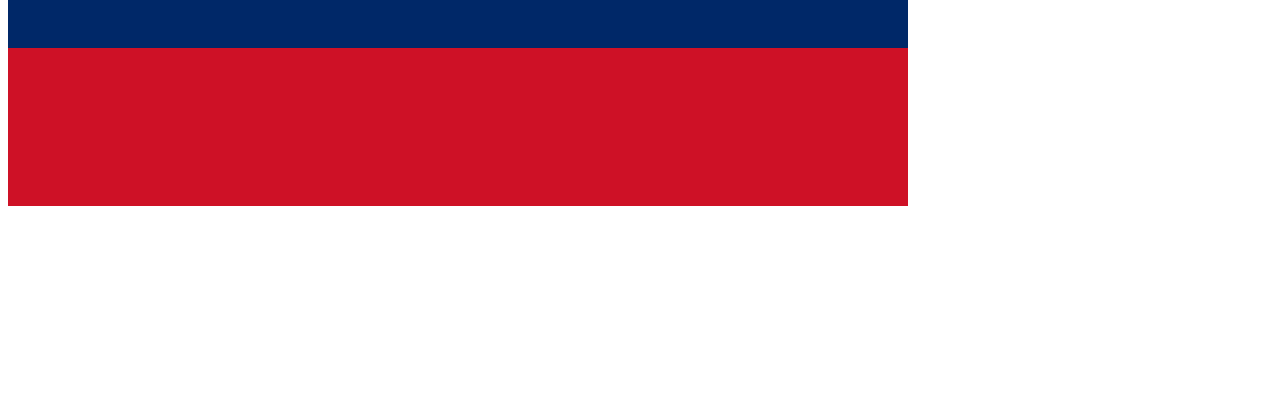
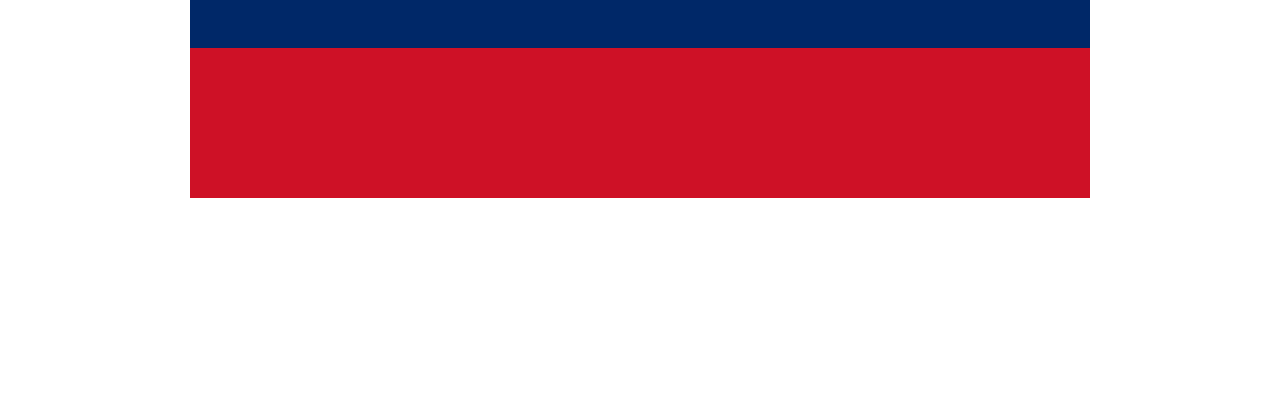
Before and after one commit to nikhilsuresh400/LaosFlag, a plain HTML site: page index.html in a window 1280 px wide. Shown: the part 402-800 px from the top of the page. Drawn offline with Linux system fonts and the light colour scheme.

Commit message:
Update index.html

```diff
--- a/index.html
+++ b/index.html
@@ -5,6 +5,14 @@
   <meta charset="UTF-8">
   <title>CSS Flag Project</title>
   <style>
+    body {
+      display:flex;
+      justify-content: center;
+      align-items: center;
+      margin: 0;
+      padding: 0;
+    }
+
     .flag{
       background-color: rgb(206, 17, 38);
       width: 900px;
```
